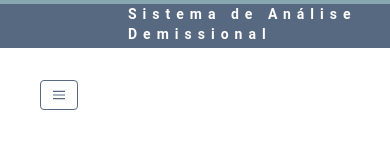
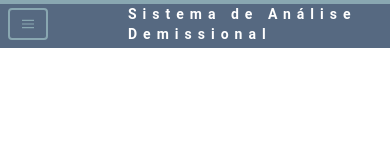
Before and after one commit to LionyHM/SistemaAnaliseDemissional, a Next.js app: page / in a window 390 px wide. Shown: the top 160 px of the page. Built offline with nearby package versions, Linux system fonts and the light colour scheme.

Commit message:
style: realizado ajustes no hambutguer menu, adicionado comportamento da exibição do menu ao clicar.

```diff
--- a/src/components/Layout/MenuLateralComponent.tsx
+++ b/src/components/Layout/MenuLateralComponent.tsx
@@ -7,6 +7,8 @@ export default function MenuLateralComponent(props){
     let [removeHiddenCadastro, setRemoveHiddenremoveHiddenCadastro] = useState("hidden")
     let [removeHiddenRelatorio, setRemoveHiddenremoveHiddenRelatorio] = useState("hidden")
     let [removeHiddenGerenciar, setRemoveHiddenremoveHiddenGerenciar] = useState("hidden")
+
+    let [displayNavMenu, setDisplayNavMenu] = useState("hidden")
 
     function collapseLinkMenu(e){
 
@@ -24,14 +26,13 @@ export default function MenuLateralComponent(props){
             }
     }
 
+    function showNavMenu(){
+        displayNavMenu == "hidden" ? setDisplayNavMenu("block") : setDisplayNavMenu("hidden")
+    }
+
     return (
         <>
-            <div className="block lg:hidden mt-20">
-                <button className="flex items-center px-3 py-2 border rounded ml-10" style={{color: "#566981", border: '1px solid #566981'}}>
-                    <svg className="fill-current h-3 w-3" viewBox="0 0 20 20" xmlns="http://www.w3.org/2000/svg"><title>Menu</title><path d="M0 3h20v2H0V3zm0 6h20v2H0V9zm0 6h20v2H0v-2z"/></svg>
-                </button>
-            </div>
-            <div className={"hidden lg:block justify-start items-start w-60 h-full rounded-tr-full border-r-2 relative z-20"}
+            <div className={`${displayNavMenu} lg:block justify-start items-start w-60 h-full rounded-tr-full border-r-2 relative z-20`}
                 style={{backgroundColor: "#566981", borderRight: "8px solid #89a7b1", minHeight: "40em"}}>
                 <nav className="flex items-center justify-between flex-wrap p-6 w-full mt-28">
                     <div className="w-full block flex-grow lg:flex lg:items-start lg:w-auto">
@@ -59,6 +60,11 @@ export default function MenuLateralComponent(props){
                     </div>
                 </nav>
             </div>
+            <div onClick={() => showNavMenu()} className="block lg:hidden absolute top-2 z-30">
+                <button className="flex items-center px-3 py-2 border rounded ml-2 hover:bg-white" style={{color: "#89a7b1", border: '2px solid #89a7b1'}}>
+                    <svg className="fill-current h-3 w-3" viewBox="0 0 20 20" xmlns="http://www.w3.org/2000/svg"><title>Menu</title><path d="M0 3h20v2H0V3zm0 6h20v2H0V9zm0 6h20v2H0v-2z"/></svg>
+                </button>
+            </div>
         </>
     )
 }
```
